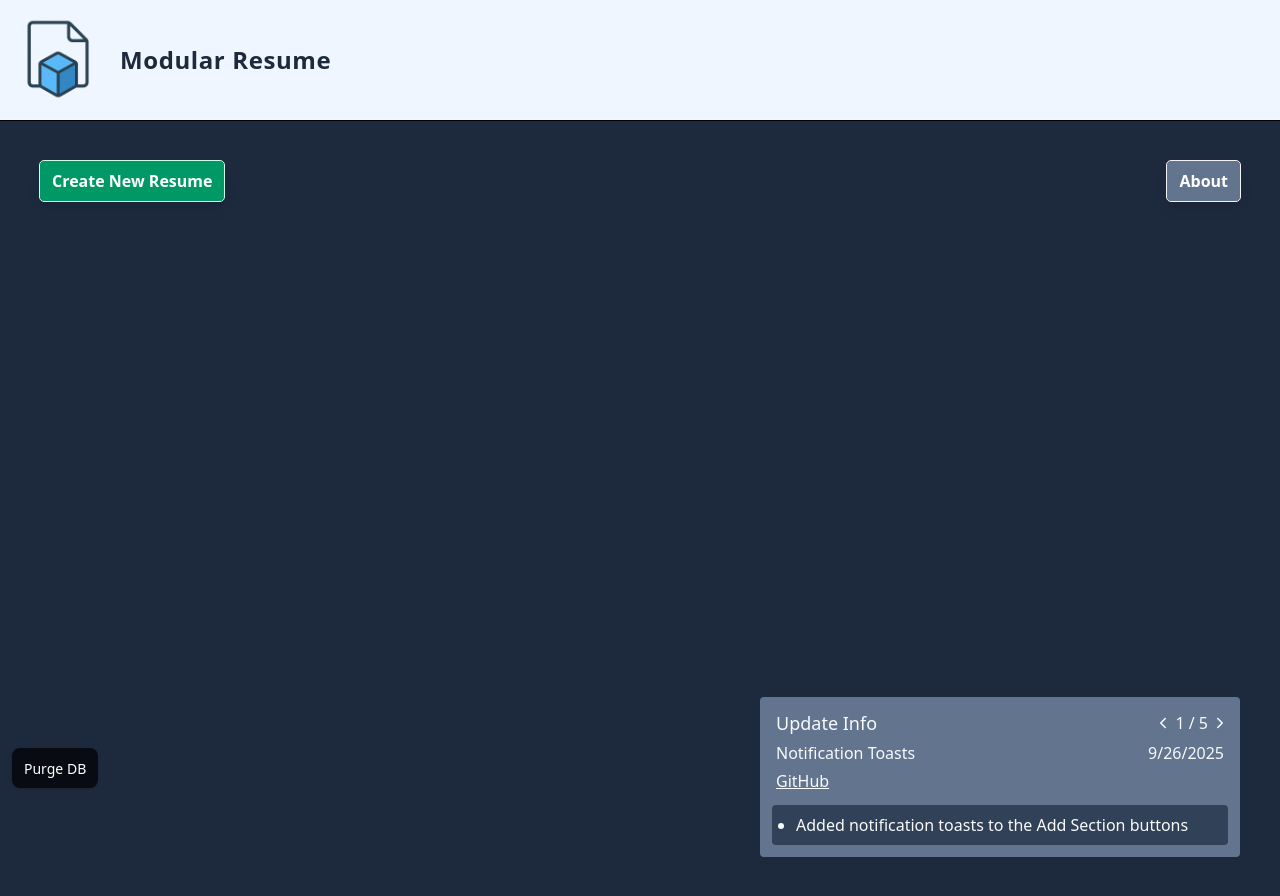
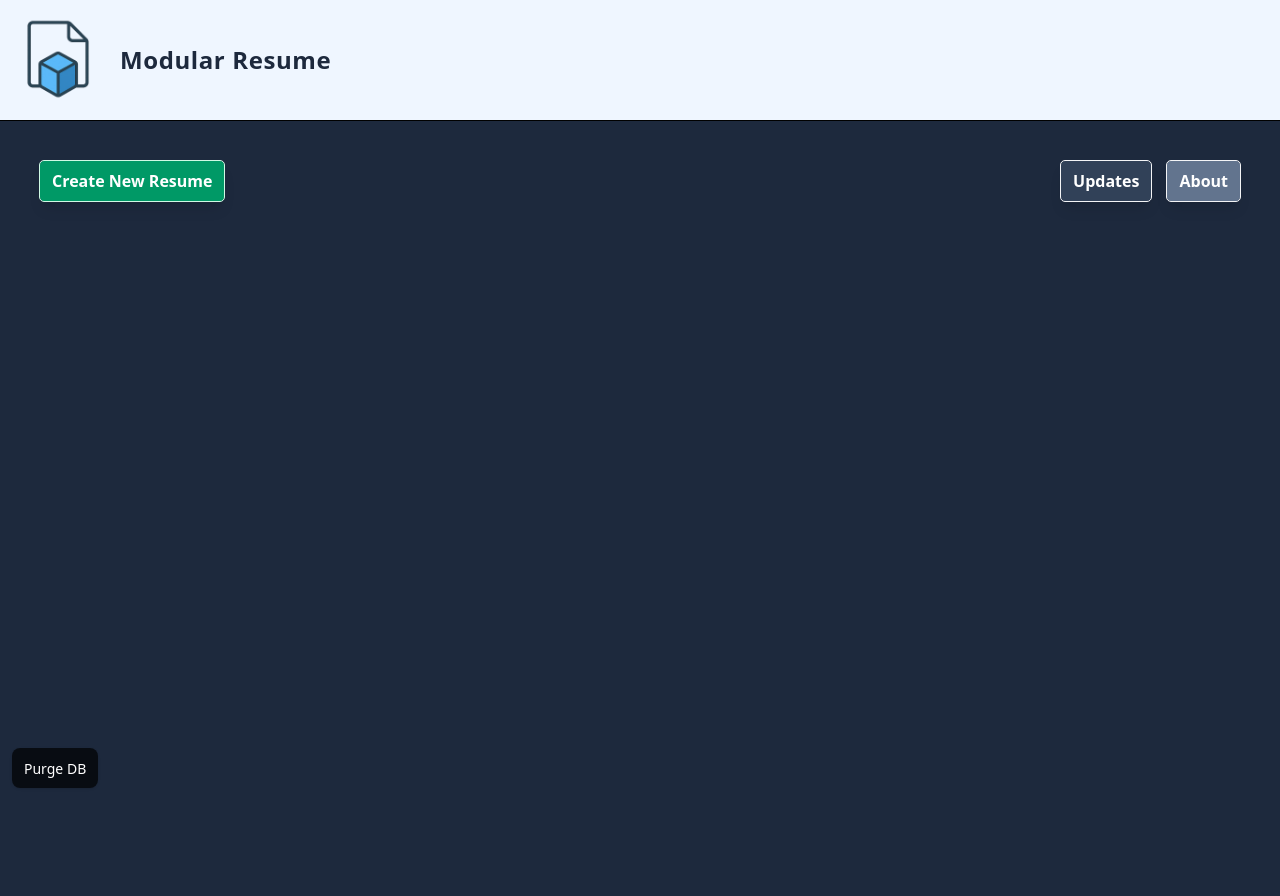
Before and after one commit to Tarrega88/modular-resume-2, a React (Vite) app: page / in a window 1280 px wide. Shown: the top 896 px of the page. Built offline with nearby package versions, Linux system fonts and the light colour scheme.

Commit message:
moved updates to modal window

```diff
--- a/src/components/builderColumn/ModalWindow.tsx
+++ b/src/components/builderColumn/ModalWindow.tsx
@@ -26,7 +26,7 @@ function ModalWindow({ isOpen, setIsOpen, children, title }: Props) {
         <div className="flex justify-between pb-4">
           <div className="text-lg font-semibold">{title}</div>
         </div>
-        <div className="flex flex-col gap-4">{children}</div>
+        <div className="flex flex-col gap-4 h-full">{children}</div>
       </div>
     </div>
   );
--- a/src/components/home/HomeSelect.tsx
+++ b/src/components/home/HomeSelect.tsx
@@ -6,6 +6,7 @@ import { useState } from "react";
 import LastWorkedOn from "./LastWorkedOn";
 import AboutContainer from "./AboutContainer";
 import UpdateInfo from "./UpdateInfo";
+import UpdateContainer from "./UpdateContainer";
 
 function HomeSelect() {
   const resumeData = useSelector((state: RootState) => state.resume);
@@ -13,6 +14,7 @@ function HomeSelect() {
   const values = Object.values(resumeData.resumeMetaData).reverse();
 
   const [aboutIsOpen, setAboutIsOpen] = useState(false);
+  const [updatesAreOpen, setUpdatesAreOpen] = useState(false);
 
   return (
     <div className="bg-slate-800 h-full px-10 pt-2 overflow-auto flex flex-col">
@@ -22,10 +24,16 @@ function HomeSelect() {
             <GenerateResumeButton />
             {resumeData.currentResumeId ? <LastWorkedOn /> : null}
           </div>
-          <div className="flex sm:items-center self-end">
+          <div className="flex sm:items-center self-end gap-4">
+            <button
+              onClick={() => setUpdatesAreOpen(!updatesAreOpen)}
+              className="bg-slate-700 outline-gray-100 hover:bg-slate-600 shadow-lg text-white font-semibold px-3 py-1 rounded-sm outline-1  transiton-all duration-200 cursor-pointer h-10"
+            >
+              Updates
+            </button>
             <button
               onClick={() => setAboutIsOpen(!aboutIsOpen)}
-              className="bg-slate-500 outline-gray-100 hover:bg-slate-600 shadow-lg text-white font-semibold px-3 py-1 rounded-sm outline-1  transiton-all duration-200 cursor-pointer h-10"
+              className="bg-slate-500 outline-gray-100 hover:bg-slate-400 shadow-lg text-white font-semibold px-3 py-1 rounded-sm outline-1  transiton-all duration-200 cursor-pointer h-10"
             >
               About
             </button>
@@ -34,7 +42,8 @@ function HomeSelect() {
 
         {values.length ? <PreviousResumeList values={values} /> : null}
       </div>
-      <UpdateInfo />
+      {/* <UpdateInfo /> */}
+      <UpdateContainer isOpen={updatesAreOpen} setIsOpen={setUpdatesAreOpen} />
       <AboutContainer isOpen={aboutIsOpen} setIsOpen={setAboutIsOpen} />
     </div>
   );
--- /dev/null
+++ b/src/components/home/UpdateContainer.tsx
@@ -0,0 +1,16 @@
+import ModalWindow from "../builderColumn/ModalWindow";
+import UpdateInfo from "./UpdateInfo";
+
+function UpdateContainer({ isOpen, setIsOpen }) {
+  return (
+    <ModalWindow
+      isOpen={isOpen}
+      setIsOpen={() => setIsOpen(false)}
+      title="Updates"
+    >
+      <UpdateInfo />
+    </ModalWindow>
+  );
+}
+
+export default UpdateContainer;
--- a/src/components/home/UpdateInfo.tsx
+++ b/src/components/home/UpdateInfo.tsx
@@ -67,9 +67,8 @@ function UpdateInfo() {
   const currentInfo = updates[infoSelection];
 
   return (
-    <div className="text-slate-50 bg-slate-500 rounded-sm p-3 mb-16 mt-4 w-full sm:w-3/4 md:w-1/2 xl:w-2/5 self-end">
+    <div className="text-slate-50 bg-slate-500 rounded-sm p-3 h-4/5">
       <div className="flex justify-between">
-        <div className="text-lg pl-1">Update Info</div>
         <div className="flex items-center gap-1">
           <button
             onClick={() =>
@@ -93,11 +92,12 @@ function UpdateInfo() {
             <IoIosArrowForward className="cursor-pointer" />
           </button>
         </div>
+        <div>{currentInfo.date}</div>
       </div>
       <div>
         <div className="flex justify-between p-1">
           <div>{currentInfo.title}</div>
-          <div>{currentInfo.date}</div>
+          {/* <div>{currentInfo.date}</div> */}
         </div>
         {currentInfo.url ? (
           <a
```
